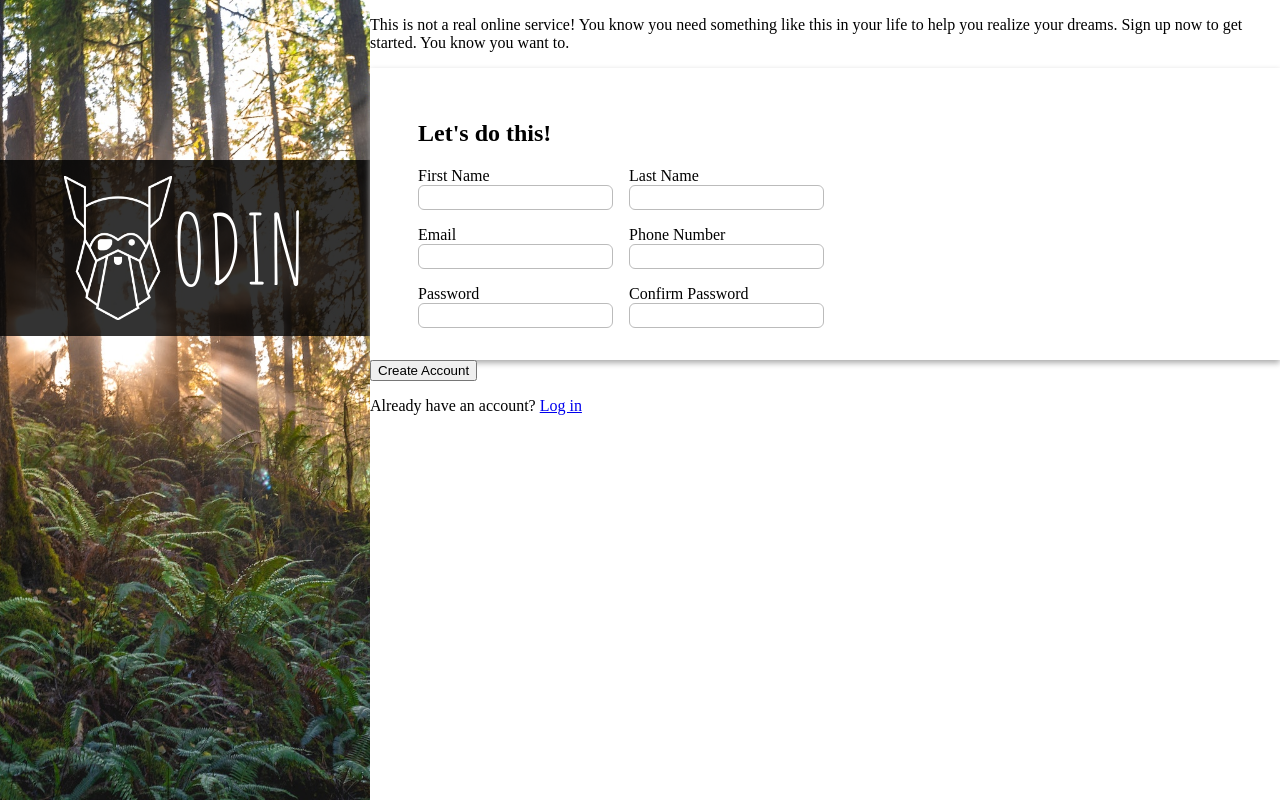
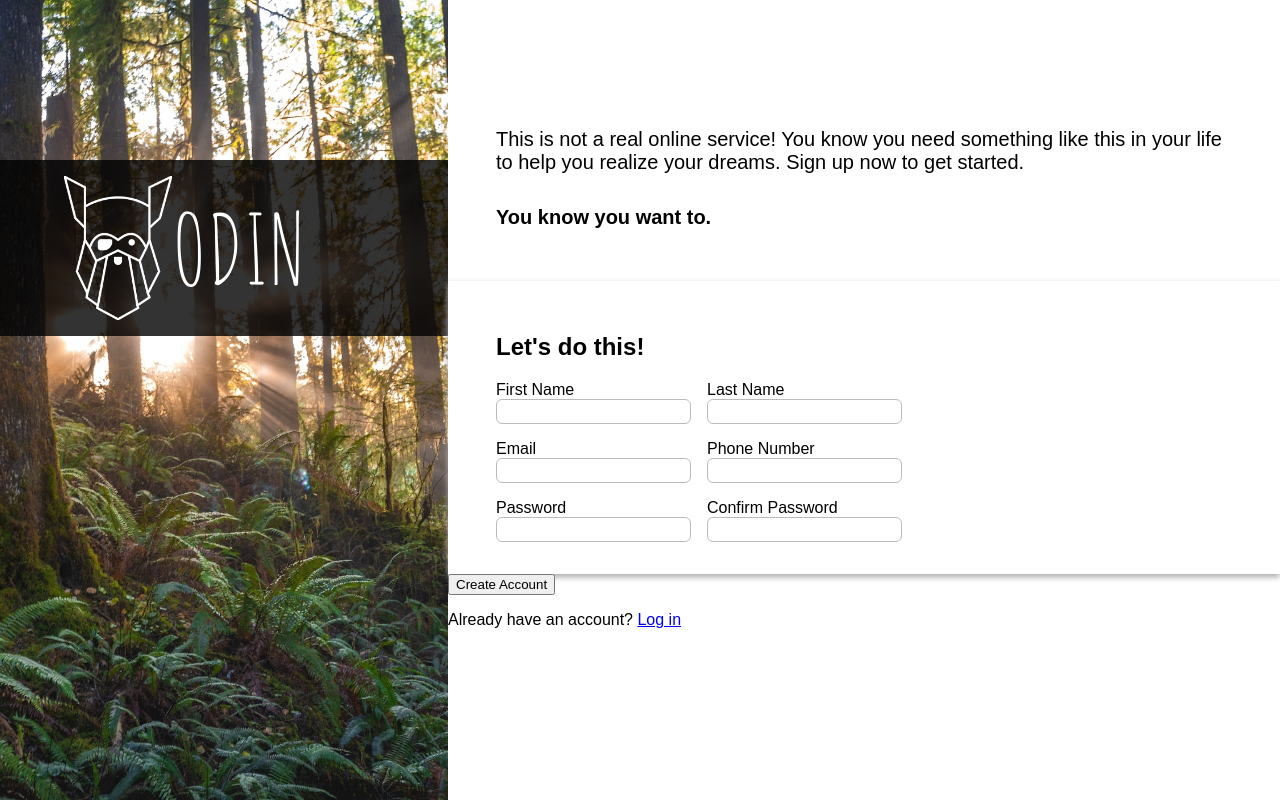
Before and after one commit to AbrarSL/sign-up-form, a plain HTML site: page index.html in a window 1280 px wide. Drawn offline with Linux system fonts and the light colour scheme.

Commit message:
Add styling for opening blurb

```diff
--- a/style.css
+++ b/style.css
@@ -4,6 +4,7 @@ body {
   margin: 0;
   display: flex;
   height: 100vh;
+  font-family: sans-serif;
 }
 
 .image-holder {
@@ -11,6 +12,7 @@ body {
   background-repeat: no-repeat;
   background-size: cover;
   background-position: center;
+  flex: 1;
 }
 
 .logo-holder {
@@ -26,6 +28,22 @@ body {
 
 .logo-holder > img {
   height: 9rem;
+}
+
+.form-holder {
+  width: max(65%, 280px);
+}
+
+.blurb {
+  margin-top: 6rem;
+  font-size: 1.25rem;
+  padding: 2rem 3rem;
+}
+
+.blurb > span {
+  display: block;
+  font-weight: bold;
+  margin-top: 2rem;
 }
 
 fieldset {
```
